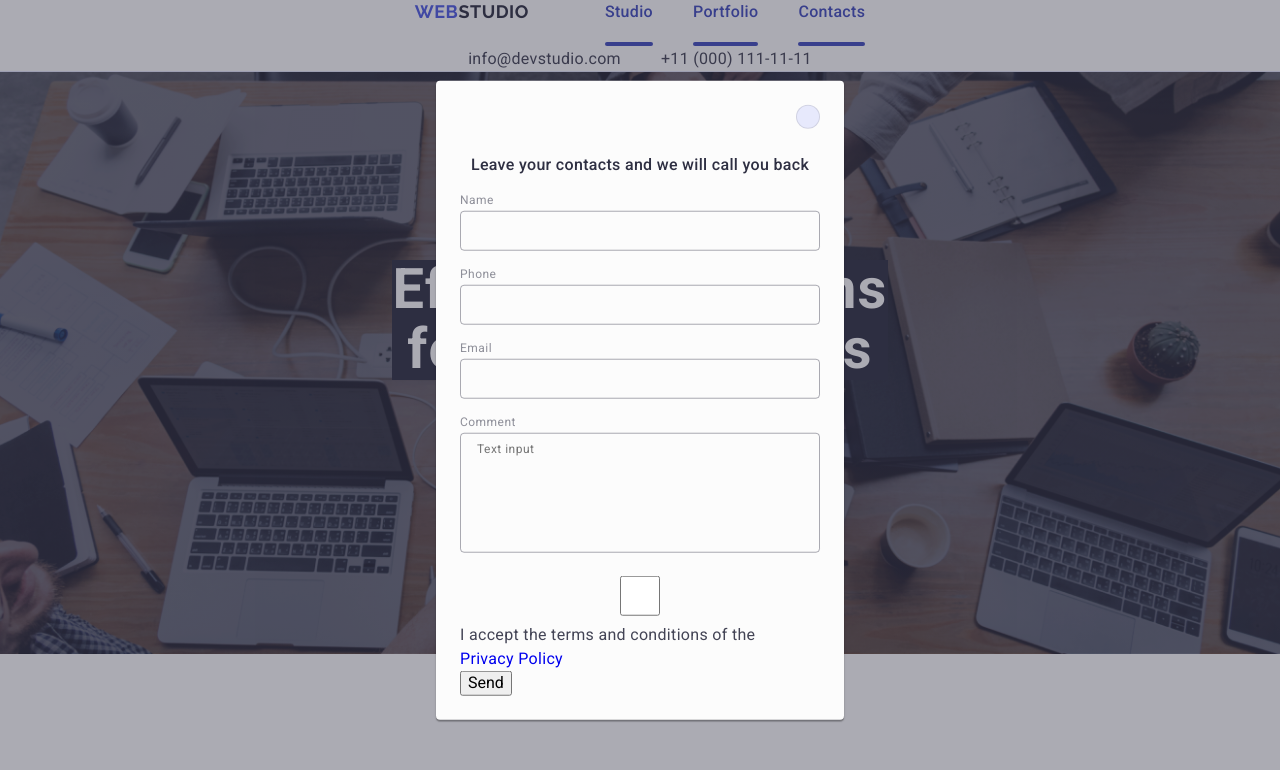
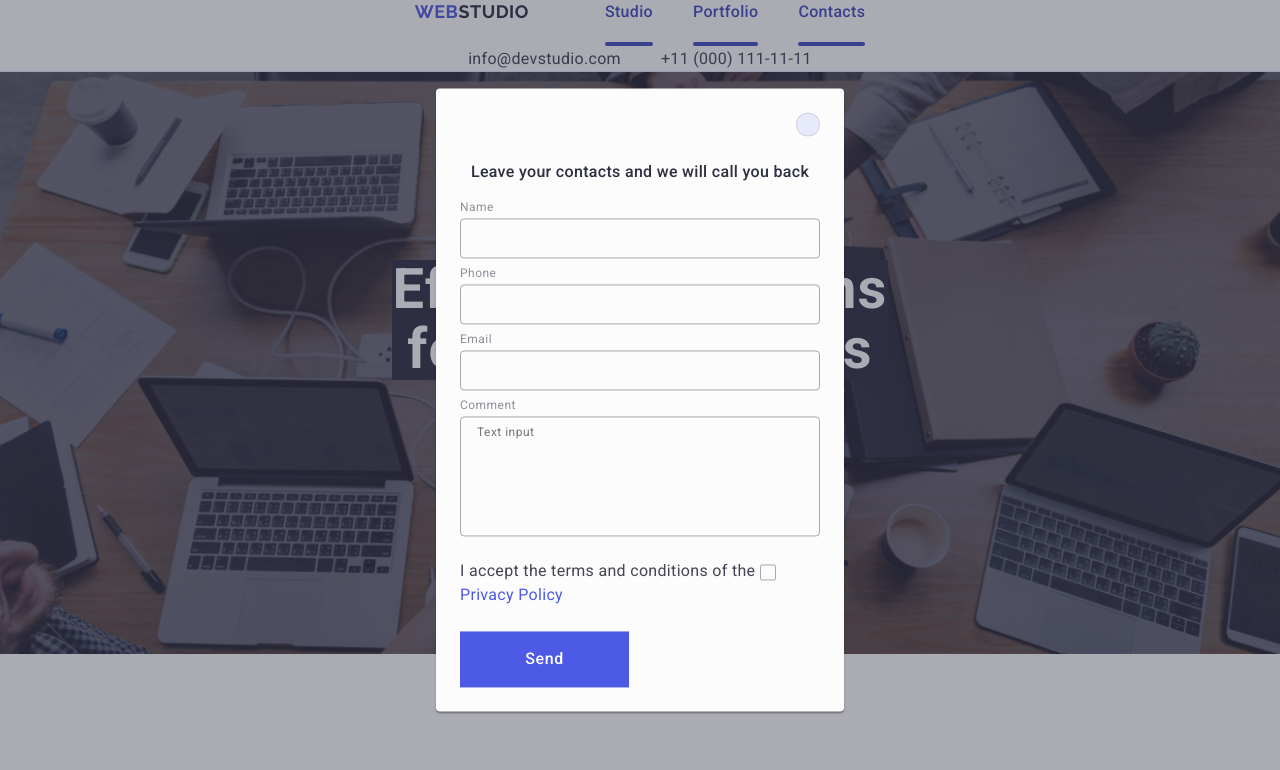
Before and after one commit to hayrunisatrn/goit-markup-hw-05, a plain HTML site: page index.html in a window 1280 px wide. Shown: the top 770 px of the page. Drawn offline with nearby package versions, Linux system fonts and the light colour scheme.

Commit message:
kontrol-iki

```diff
--- a/css/styles.css
+++ b/css/styles.css
@@ -653,7 +653,15 @@ ul {
 }
 
 .modal-container-form {
+    margin-bottom: 8px;
+}
+
+.modal-container-form-comment {
     margin-bottom: 16px;
+}
+
+.modal-form-input-svg-privacy {
+    margin-bottom: 24px;
 }
 
 .modal-form-label {
@@ -716,3 +724,45 @@ ul {
 .modal-form-textarea:focus {
     border-color: #4d5ae5;
 }
+
+.visually-hidden {
+    font-size: 12px;
+    line-height: 1.17;
+    letter-spacing: 0.04em;
+    color: #8e8f99;
+}
+
+.modal-window-checkbox-span {
+    width: 16px;
+    height: 16px;
+    border: 1px solid rgba(46, 47, 66, 0.4);
+    border-radius: 2px;
+    transition: background-color 250ms cubic-bezier(0.4, 0, 0.2, 1), border 250ms cubic-bezier(0.4, 0, 0.2, 1), fill 250ms cubic-bezier(0.4, 0, 0.2, 1);
+    display: inline-flex;
+    align-items: center;
+    justify-content: center;
+    fill: transparent;
+}
+
+input[type="checkbox"]:checked+span {
+    background-color: #404bbf;
+    fill: #f4f4fd;
+}
+
+.modal-window-checkbox-link {
+    color: #4d5ae5;
+}
+
+.modal-window-form-button {
+    display: block;
+    min-width: 169px;
+    height: 56px;
+    font-weight: 500;
+    line-height: 1.5;
+    letter-spacing: 0.04em;
+    color: #ffffff;
+    cursor: pointer;
+    background-color: #4d5ae5;
+    border: none;
+    transition: background-color 250ms cubic-bezier(0.4, 0, 0.2, 1);
+}
--- a/index.html
+++ b/index.html
@@ -460,14 +460,14 @@
                         </svg>
                     </div>
                 </div>
-                <div class="modal-container-form">
+                <div class="modal-container-form-comment">
                     <label class="modal-form-label" for="user-comment">Comment</label>
                     <textarea class="modal-form-textarea" id="user-comment" name="user-comment"
                         placeholder="Text input"></textarea>
                 </div>
 
-                <div class="modal-form-input-svg">
-                    <input class="modal-form-input" id="user-privacy" name="user-privacy" type="checkbox" value="true">
+                <div class="modal-form-input-svg-privacy">
+                    <input class="visually-hidden" id="user-privacy" name="user-privacy" type="checkbox" value="true">
                     <label class="modal-window-checkbox-label" for="user-privacy">
                         I accept the terms and conditions of the
                         <span class="modal-window-checkbox-span">
```
